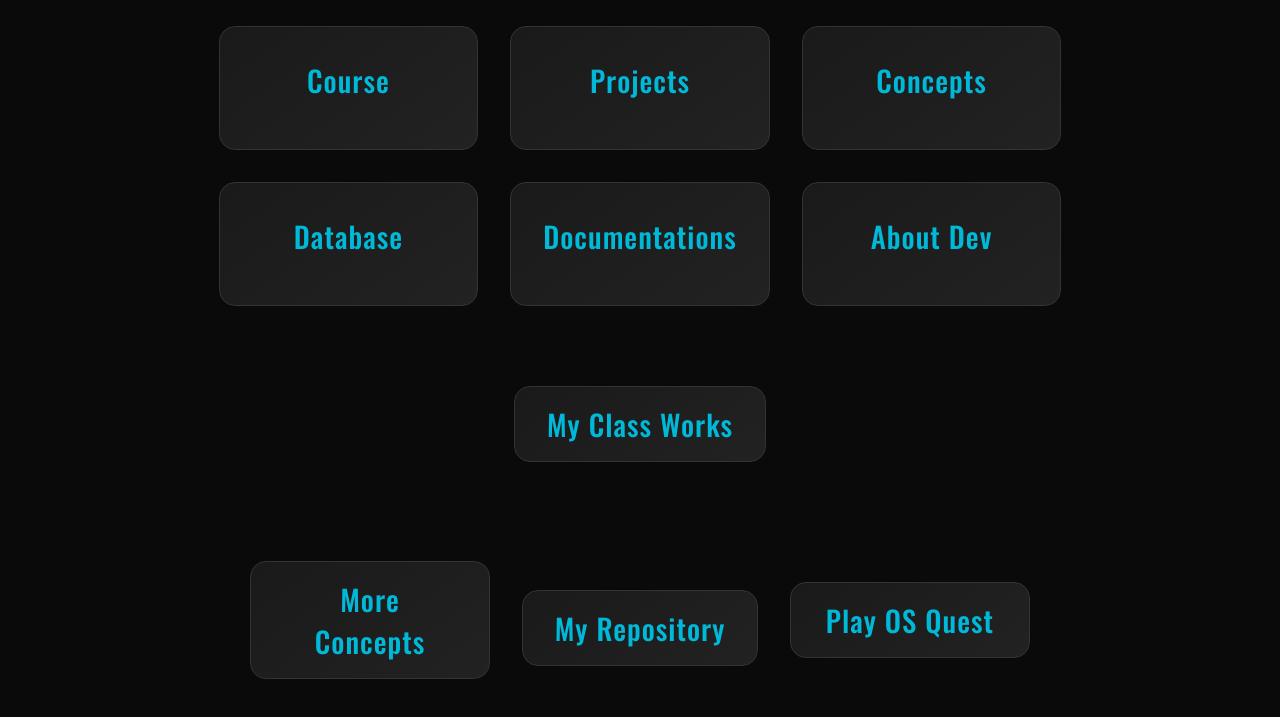
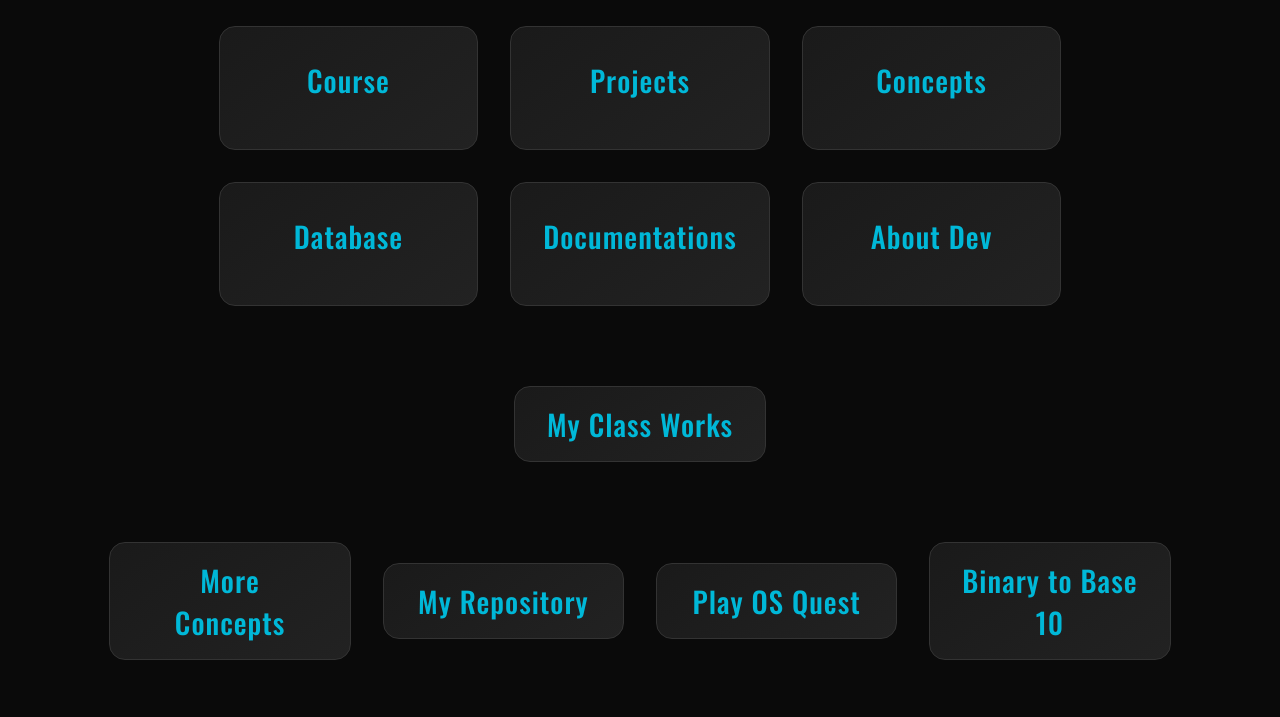
Before and after one commit to HumbertoHalo/html, a plain HTML site: page index.html in a window 1280 px wide. Shown: the part 137-854 px from the top of the page. After the commit the page ends 829 px from the top, so only its background shows below. Drawn offline with nearby package versions, Linux system fonts and the light colour scheme.

Commit message:
Update index.html

```diff
--- a/index.html
+++ b/index.html
@@ -1,3 +1,4 @@
+<!-- Button for "Binary to Base 10" added to the bottom section alongside others -->
 <!DOCTYPE html>
 <html lang="en">
 <head>
@@ -33,7 +34,6 @@
       justify-content: center;
       align-items: center;
     }
-    /* Header */
     header {
       background: linear-gradient(90deg, var(--primary) 60%, var(--gray) 100%);
       position: sticky;
@@ -85,8 +85,6 @@
       background: var(--accent);
       color: var(--primary);
     }
-
-    /* Main Content */
     .container {
       max-width: 1200px;
       padding: 2rem;
@@ -107,7 +105,6 @@
       margin-top: 3rem;
     }
     a.card {
-      /* Make the card link fill its grid cell */
       display: block;
       text-decoration: none;
       color: inherit;
@@ -152,36 +149,26 @@
       margin-bottom: 1rem;
       letter-spacing: 1px;
     }
-    /* Keyframe animation for glowing effect */
     @keyframes pulse {
       0% { transform: scale(0.8); }
       50% { transform: scale(1.1); }
       100% { transform: scale(0.8); }
     }
-
-    /* >>>>>> START OF NEW CSS ADDITIONS <<<<<< */
-    /* Container for the single button below the grid */
     .bottom-button-container {
       text-align: center;
-        margin-top: 3rem; /* Add spacing between grid and this button */
-        padding-bottom: 2rem; /* Add spacing from bottom of viewport */
+      margin-top: 3rem;
+      padding-bottom: 2rem;
     }
-
-    /* Style specifically for the smaller 'My Class Works' button */
     .bottom-button {
-        padding: 1rem 2rem; /* Make the button smaller than the main cards */
-        font-size: 1.2rem; /* Smaller font size */
-        max-width: 300px; /* Constrain the width */
-        margin: 0 auto; /* Center the button within its container */
-        transform: none !important; /* Override hover transform for a standard button look */
+      padding: 1rem 2rem;
+      font-size: 1.2rem;
+      max-width: 300px;
+      margin: 0 auto;
+      transform: none !important;
     }
-
     .bottom-button:hover {
-         transform: scale(1.05) !important; /* Add a subtle hover effect specific to this button */
+      transform: scale(1.05) !important;
     }
-    /* >>>>>> END OF NEW CSS ADDITIONS <<<<<< */
-
-    /* Responsive Design */
     @media (max-width: 900px) {
       .grid-container {
         grid-template-columns: 1fr 1fr;
@@ -225,34 +212,28 @@
       </a>
     </div>
   </div>
-<!-- NEW SECTION FOR THE SINGLE BOTTOM BUTTON -->
+  <!-- My Class Works Button (single, below grid) -->
   <div class="bottom-button-container">
-    <!-- Reusing the card style classes but applying the bottom-button modifier -->
     <a href="classworks.html" class="card bottom-button">
         <div class="card-title" style="margin-bottom: 0;">My Class Works</div>
     </a>
   </div>
-  <!-- NEW SECTION FOR THE THREE BOTTOM BUTTONS -->
+  <!-- Three bottom buttons (including new Binary to Base 10 button) -->
   <div class="bottom-button-container" style="display: flex; justify-content: center; gap: 2rem; align-items: center; margin-top: 3rem; padding-bottom: 2rem;">
-  <!-- Left Button - Concept 2 -->
     <a href="concept2.html" class="card bottom-button" style="flex: 1; max-width: 250px;">
       <div class="card-title" style="margin-bottom: 0;">More Concepts</div>
     </a>
-  <!-- ADDITIONAL BUTTON FOR "My Repository" BELOW EXISTING BUTTONS -->
-
-<div class="bottom-button-container" style="display: flex; justify-content: center; gap: 2rem; align-items: center; margin-top: 3rem; padding-bottom: 2rem;">
-  <!-- My Repository Button -->
     <a href="https://github.com/HumbertoHalo?tab=repositories" target="_blank" class="card bottom-button" style="flex: 1; max-width: 250px;">
       <div class="card-title" style="margin-bottom: 0;">My Repository</div>
     </a>
-</div>
-
-  <!-- Right Button - OS History Quest Game (external link) -->
     <a href="https://humbertohalo.github.io/os-history-quest/" target="_blank" class="card bottom-button" style="flex: 1; max-width: 250px;">
       <div class="card-title" style="margin-bottom: 0;">Play OS Quest</div>
+    </a>
+    <!-- NEW BUTTON FOR Binary to Base 10 -->
+    <a href="binary2base10.html" class="card bottom-button" style="flex: 1; max-width: 250px;">
+      <div class="card-title" style="margin-bottom: 0;">Binary to Base 10</div>
     </a>
   </div>
 
 </body>
-
 </html>
```
Lines whose indentation alone changed are shown as unchanged.
